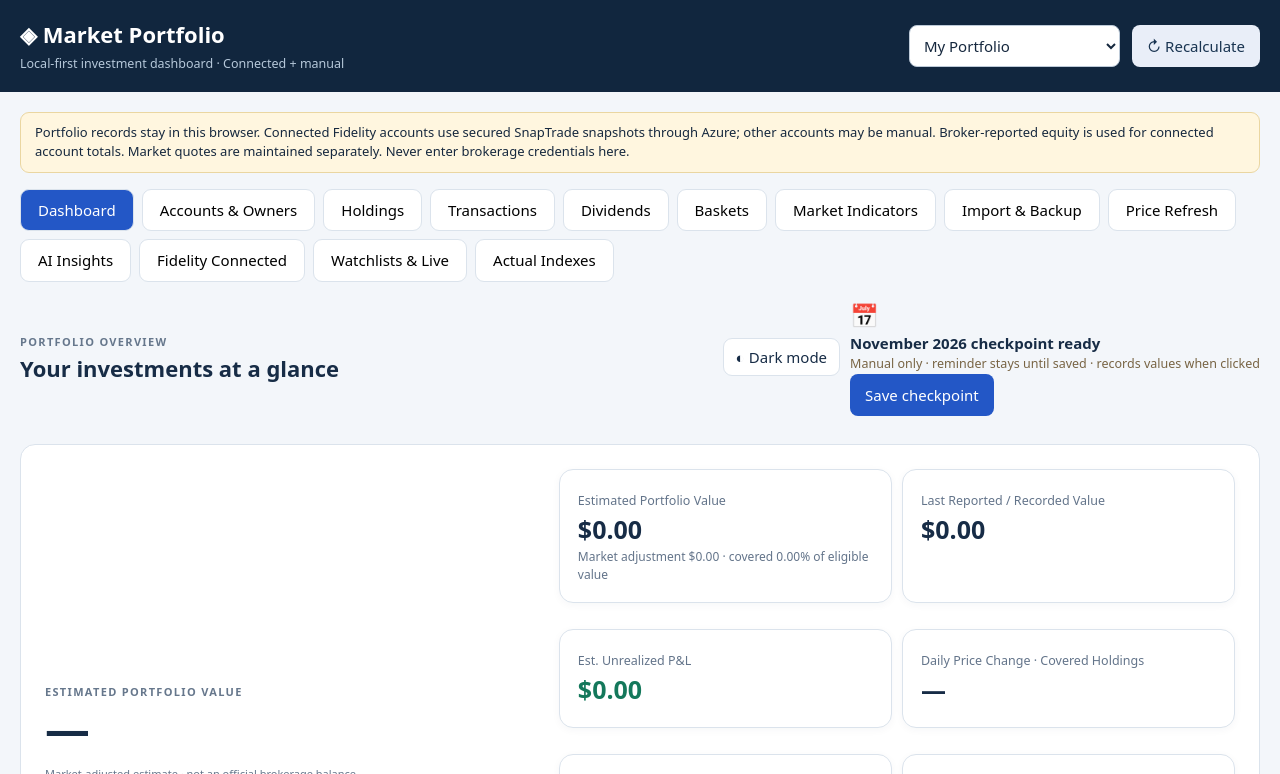
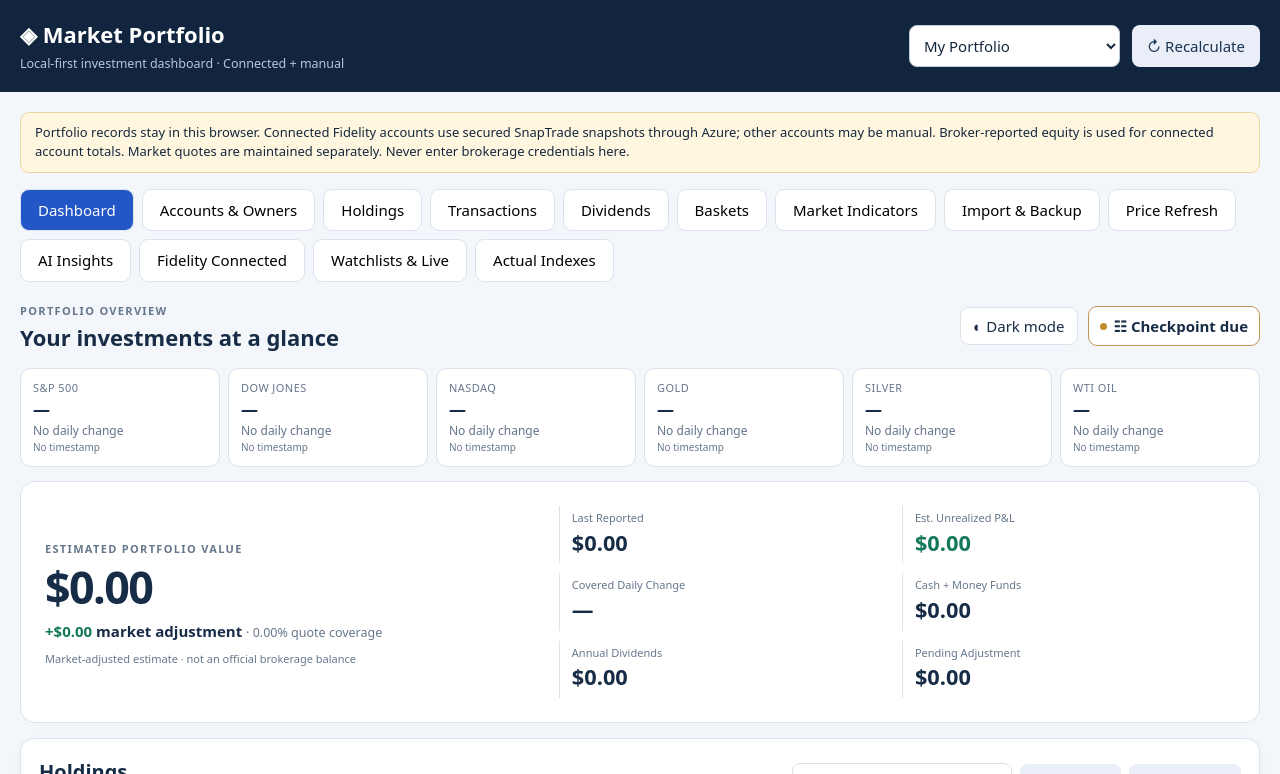
Before and after one commit to iamrob1971-ops/Market_Portfolio, a plain HTML site: page index.html in a window 1280 px wide. Both pictures are taken after a click on the button "↻ Recalculate". Shown: the top 774 px of the page. Drawn offline with Linux system fonts and the light colour scheme.

Commit message:
Wire dashboard summaries, saved market strip, and mirrored configurable Holdings table

```diff
--- a/index.html
+++ b/index.html
@@ -279,24 +279,76 @@ function checkpointRecord(type,monthKeyValue){
    syncedAt:a.connected?.syncedAt||null}))};
 }
 function renderMonthlyPrompt(){
- const banner=$("monthlyCheckpointBanner");if(!banner)return;
- const key=dueMonthlyCheckpoint(filter);
- if(!key){banner.classList.add("hidden");banner.innerHTML="";return}
- const month=new Date(Number(key.slice(0,4)),Number(key.slice(5))-1,1)
-  .toLocaleDateString("en-US",{month:"long",year:"numeric"});
- banner.classList.remove("hidden");
- banner.innerHTML='<span style="font-size:23px" aria-hidden="true">📅</span><div class="checkpoint-main"><strong>'+esc(month)+' checkpoint ready</strong><small>Manual only · reminder stays until saved · records values when clicked</small></div><button type="button" class="btn" id="monthlyCheckpointSave" data-month="'+esc(key)+'">Save checkpoint</button>';
+ const host=$("monthlyCheckpointBanner");if(!host)return;
+ const key=dueMonthlyCheckpoint(filter),date=new Date(),name=key?new Date(Number(key.slice(0,4)),Number(key.slice(5))-1,1).toLocaleDateString("en-US",{month:"long",year:"numeric"}):"";
+ const count=(state.snapshots||[]).filter(x=>x.filter===filter).length;
+ host.innerHTML='<button type="button" class="checkpoint-trigger'+(key?' is-due':'')+'" id="checkpointMenuToggle" aria-expanded="false" aria-controls="checkpointMenu">'+(key?'<span class="checkpoint-dot" aria-hidden="true"></span>':'')+'☷ Checkpoint'+(key?' due':'')+'</button>'+
+ '<div class="checkpoint-menu hidden" id="checkpointMenu"><strong>'+esc(key?name+" checkpoint ready":"Save portfolio checkpoint")+'</strong>'+
+ '<small>'+esc(key?"Due since the first of the month. It remains due until you record it.":"Save another observation whenever you want.")+' Values are captured only when you click.</small>'+
+ (key?'<button type="button" class="btn" id="monthlyCheckpointSave" data-month="'+esc(key)+'">Save '+esc(name)+' checkpoint</button>':'')+
+ '<button type="button" class="btn secondary" id="saveSnapshot">+ Save extra checkpoint</button>'+
+ '<button type="button" class="btn secondary" id="checkpointHistoryOpen">View checkpoint history ('+count+')</button></div>';
 }
+function renderDashboardMarketStrip(){
+ const host=$("dashboardMarketStrip");if(!host)return;
+ const indexes=state.indexQuotes||{},spots=state.spotSummary||{};
+ const input=[
+  {label:"S&P 500",data:indexes["^GSPC"],points:true},
+  {label:"Dow Jones",data:indexes["^DJI"],points:true},
+  {label:"Nasdaq",data:indexes["^IXIC"],points:true},
+  {label:"Gold",data:spots.XAU},
+  {label:"Silver",data:spots.XAG},
+  {label:"WTI Oil",data:spots.WTI}
+ ];
+ const dateText=d=>{const t=Date.parse(d||"");return Number.isFinite(t)?new Intl.DateTimeFormat("en-US",{month:"numeric",day:"numeric",hour:"numeric",minute:"2-digit"}).format(new Date(t)):"No timestamp"};
+ host.innerHTML=input.map(item=>{
+  const x=item.data,valid=x&&Number(x.price)>0;
+  const change=x?.change==null?null:Number(x.change),hasChange=Number.isFinite(change);
+  const pctValue=x?.changePct!=null?Number(x.changePct):hasChange&&valid&&Number(x.price)!==change?100*change/(Number(x.price)-change):null;
+  const hasPct=pctValue!==null&&Number.isFinite(pctValue);
+  const shown=valid?(item.points?num(x.price):money(x.price)):"—";
+  const changeHTML=hasPct?'<span class="'+(pctValue>=0?"positive":"negative")+'">'+(pctValue>=0?"+":"")+pct(pctValue)+'</span>':'<span class="muted">No daily change</span>';
+  return '<div class="dash-ticker" title="'+esc(x?.source||"Saved market observation")+'"><span class="dash-ticker-name">'+esc(item.label)+'</span><strong class="dash-ticker-value">'+shown+'</strong><span class="dash-ticker-move">'+changeHTML+'</span><span class="dash-ticker-time">'+esc(dateText(x?.asof||x?.fetchedAt))+'</span></div>';
+ }).join("");
+}
+let dashboardHoldingsExpanded=false;
+function renderDashboardHoldings(){
+ const host=$("dashboardHoldingsTable"),tableSource=$("holdingsTable"),counter=$("dashboardHoldingsCount"),more=$("dashboardHoldingsMore");
+ if(!host||!tableSource)return;
+ host.innerHTML=tableSource.innerHTML;
+ const query=($("dashboardHoldingsSearch")?.value||"").trim().toLowerCase();
+ const rows=[...host.querySelectorAll("tbody tr")],matches=rows.filter(r=>r.textContent.toLowerCase().includes(query));
+ const cap=dashboardHoldingsExpanded?Infinity:12;let shown=0;
+ rows.forEach(row=>{const keep=matches.includes(row)&&shown<cap;row.hidden=!keep;if(keep)shown++});
+ if(counter)counter.textContent=matches.length+" matching holdings"+(!dashboardHoldingsExpanded&&matches.length>12?" · showing first 12":"");
+ if(more){more.classList.toggle("hidden",matches.length<=12);more.textContent=dashboardHoldingsExpanded?"Show fewer":"Show all "+matches.length}
+}
+
 function render(){
  const o=$("ownerFilter");let current=filter;o.innerHTML='<option value="mine">My Portfolio</option><option value="all">All Portfolios (oversight)</option>'+state.owners.filter(x=>!x.primary).map(x=>'<option value="'+esc(x.id)+'">'+esc(x.name)+'</option>').join("");o.value=current;if(!o.value)filter="mine",o.value="mine";
  const acc=accounts(),hs=holdings(),t=totals();
  renderMonthlyPrompt();
+ renderDashboardMarketStrip();
+ $("dashboard").classList.toggle("dashboard-dark",state.dashboardTheme==="dark");
+ $("dashboardThemeLabel").textContent=state.dashboardTheme==="dark"?"Light mode":"Dark mode";
   const dayRows=hs.filter(h=>h.kind!=="money"&&Number(usableMarketQuote(h)?.previousClose??h.previousClose)>0&&Number(h.quantity)>0);
  const dayChange=dayRows.reduce((sum,h)=>sum+(effectivePrice(h)-Number(usableMarketQuote(h)?.previousClose??h.previousClose))*h.quantity,0);
  const dayBase=dayRows.reduce((sum,h)=>sum+Number(usableMarketQuote(h)?.previousClose??h.previousClose)*h.quantity,0);
  const dailySummary=dayRows.length?'<span class="'+(dayChange>=0?"positive":"negative")+'">'+money(dayChange)+' ('+pct(dayBase?dayChange/dayBase*100:0)+')</span>':'—';
  const estimate=marketEstimate(acc);
- $("metrics").innerHTML=[["Estimated Portfolio Value",money(estimate.estimated)+'<small style="display:block;font-size:12px;font-weight:400">Market adjustment '+money(estimate.movement)+' · covered '+pct(estimate.eligible?100*estimate.covered/estimate.eligible:0)+' of eligible value</small>'],["Last Reported / Recorded Value",money(t.total)],["Est. Unrealized P&L",'<span class="'+(hs.filter(h=>h.basis!=null).reduce((sum,h)=>sum+estimatedProfit(h),0)>=0?"positive":"negative")+'">'+money(hs.filter(h=>h.basis!=null).reduce((sum,h)=>sum+estimatedProfit(h),0))+'</span>'],["Daily Price Change · Covered Holdings",dailySummary],["Cash + Money Funds",money(t.cash+t.moneyFund)],["Pending Adjustment",money(t.pending)],["Est. Annual Dividends",money(t.income)]].map(x=>'<div class="card"><small>'+x[0]+'</small><div class="metric">'+x[1]+'</div></div>').join("");
+ const estimatedPnl=hs.filter(h=>h.basis!=null).reduce((sum,h)=>sum+estimatedProfit(h),0);
+ const estimateChange=estimate.estimated-t.total,coverage=estimate.eligible?100*estimate.covered/estimate.eligible:0;
+ $("dashboardHeadlineValue").textContent=money(estimate.estimated);
+ $("dashboardHeadlineMove").innerHTML='<span class="'+(estimateChange>=0?"positive":"negative")+'">'+(estimateChange>=0?"+":"")+money(estimateChange)+'</span> market adjustment <small style="font-weight:400;color:var(--dash-sub)"> · '+pct(coverage)+' quote coverage</small>';
+ const metricItems=[
+  ["Last Reported",money(t.total)],
+  ["Est. Unrealized P&L",'<span class="'+(estimatedPnl>=0?"positive":"negative")+'">'+money(estimatedPnl)+'</span>'],
+  ["Covered Daily Change",dailySummary],
+  ["Cash + Money Funds",money(t.cash+t.moneyFund)],
+  ["Annual Dividends",money(t.income)],
+  ["Pending Adjustment",money(t.pending)]
+ ];
+ $("metrics").innerHTML=metricItems.map(([name,value])=>'<div class="dashboard-kpi"><small>'+esc(name)+'</small><div class="metric">'+value+'</div></div>').join("");
  $("marketOverview").innerHTML=state.market.length?state.market.slice(0,12).map(x=>'<div class="market"><small>'+esc(x.symbol)+'</small><strong>'+num(x.value)+' '+esc(x.units)+'</strong><small class="'+(x.change>=0?"positive":"negative")+'">'+(x.change>=0?"+":"")+pct(x.change)+'</small><small>Manual · '+esc(x.updated.slice(0,10))+'</small></div>').join(""):"";
  $("accountBreakdown").innerHTML=table(["Account","Last Reported","Estimated"],acc.map(a=>'<tr>'+td(esc(label(a)))+td(money(totals([a]).total),"num")+td(money(marketEstimate([a]).estimated),"num")+'</tr>'));
  const other=state.owners.filter(x=>!x.primary);$("managedSummary").innerHTML=other.map(x=>{let ta=totals(state.accounts.filter(a=>a.ownerId===x.id));return '<div class="row" style="border-bottom:1px solid #edf1f6;padding:9px"><span>'+esc(x.name)+'</span><strong>'+money(ta.total)+'</strong></div>'}).join("")||'<div class="empty">No managed owner groups.</div>';
@@ -346,7 +398,7 @@ function render(){
   };
   return '<tr>'+holdingColumnDefs.filter(([key])=>visibleHoldingColumns.has(key)).map(([key])=>td(cell[key])).join("")+'</tr>';
  }));
-
+ renderDashboardHoldings();
  $("dividendTable").innerHTML='<div class="grid"><div class="card"><small>Annual income · current selection</small><div class="metric">'+money(t.income)+'</div></div><div class="card"><small>Average monthly equivalent</small><div class="metric">'+money(t.income/12)+'</div></div></div>'+table(["Account","Ticker","Distribution/share","Frequency","Annual Est.","Next date","Action"],hs.filter(h=>state.dividends.some(d=>d.holdingId===h.id)).map(h=>{let d=state.dividends.find(d=>d.holdingId===h.id);return '<tr>'+td(esc(label(state.accounts.find(a=>a.id===h.accountId))))+td(esc(h.symbol))+td(money(d.perShare))+td(num(d.frequency)+"/yr")+td(money(dividends(h)))+td(esc(d.nextDate||"Unknown"))+td(b("deleteDividend",d.id,"Delete"))+'</tr>'}));
  $("marketTable").innerHTML=table(["Indicator","Value","Daily %","Updated","Action"],state.market.map(x=>'<tr>'+td(esc(x.symbol))+td(num(x.value)+" "+esc(x.units))+td(pct(x.change))+td(esc(x.updated.slice(0,16).replace("T"," ")))+td(b("deleteMarket",x.id,"Delete"))+'</tr>'))
 }
```
